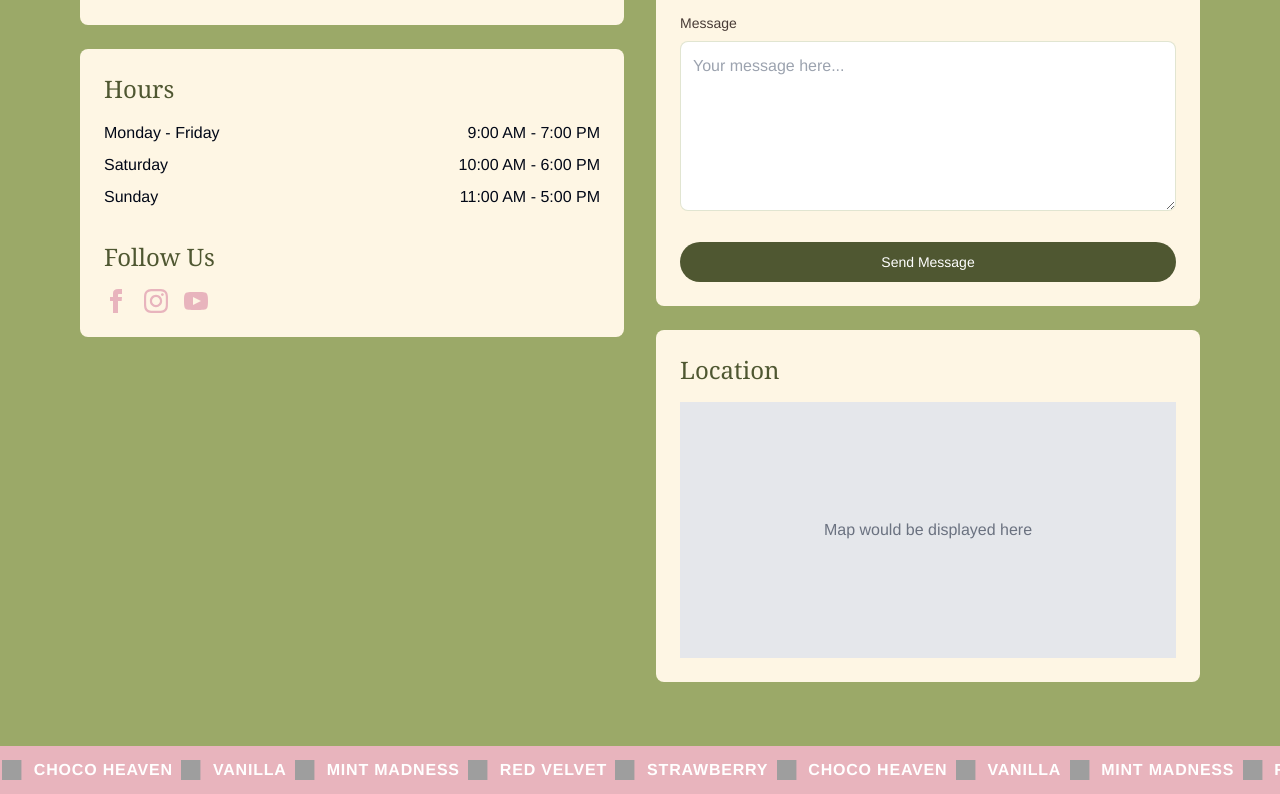
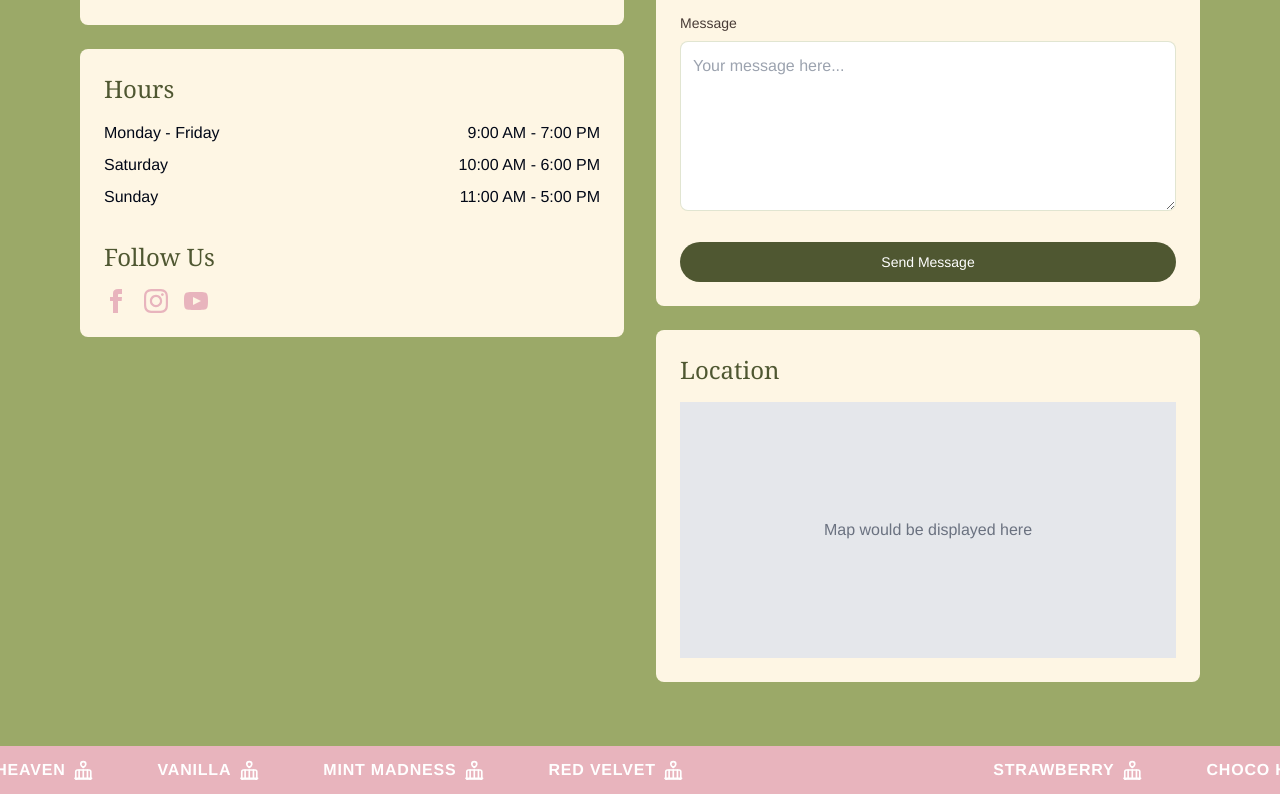
Before and after one commit to Khushi181104/hush-sweet-website-bake, a React (Vite) app: page /contact in a window 1280 px wide. Shown: the part 525-1319 px from the top of the page. Built offline with nearby package versions, Linux system fonts and the light colour scheme; grey boxes are pictures that could not be loaded.

Commit message:
Refactor: Implement marquee scroll with keyframes
Refactor the marquee scroll animation to use keyframes and a different strawberry icon.

```diff
--- a/src/components/Layout.tsx
+++ b/src/components/Layout.tsx
@@ -92,41 +92,122 @@ const Layout: React.FC<LayoutProps> = ({ children }) => {
         {children}
       </main>
 
-      {/* Flavor Banner with Cupcake Icons */}
+      {/* Flavor Banner with White Cupcake Icons */}
       <div className="bg-hush-pink py-3 overflow-hidden">
         <div className="scroll-container">
-          <div className="scroll-content animate-marquee whitespace-nowrap flex items-center">
-            <span className="flex items-center mx-4 text-white font-semibold tracking-wider">
-              STRAWBERRY <img src="https://cdn-icons-png.flaticon.com/512/193/193777.png" alt="cupcake" className="w-5 h-5 ml-2" />
-            </span>
-            <span className="flex items-center mx-4 text-white font-semibold tracking-wider">
-              CHOCO HEAVEN <img src="https://cdn-icons-png.flaticon.com/512/193/193777.png" alt="cupcake" className="w-5 h-5 ml-2" />
-            </span>
-            <span className="flex items-center mx-4 text-white font-semibold tracking-wider">
-              VANILLA <img src="https://cdn-icons-png.flaticon.com/512/193/193777.png" alt="cupcake" className="w-5 h-5 ml-2" />
-            </span>
-            <span className="flex items-center mx-4 text-white font-semibold tracking-wider">
-              MINT MADNESS <img src="https://cdn-icons-png.flaticon.com/512/193/193777.png" alt="cupcake" className="w-5 h-5 ml-2" />
-            </span>
-            <span className="flex items-center mx-4 text-white font-semibold tracking-wider">
-              RED VELVET <img src="https://cdn-icons-png.flaticon.com/512/193/193777.png" alt="cupcake" className="w-5 h-5 ml-2" />
-            </span>
-            {/* Duplicate items to create continuous effect */}
-            <span className="flex items-center mx-4 text-white font-semibold tracking-wider">
-              STRAWBERRY <img src="https://cdn-icons-png.flaticon.com/512/193/193777.png" alt="cupcake" className="w-5 h-5 ml-2" />
-            </span>
-            <span className="flex items-center mx-4 text-white font-semibold tracking-wider">
-              CHOCO HEAVEN <img src="https://cdn-icons-png.flaticon.com/512/193/193777.png" alt="cupcake" className="w-5 h-5 ml-2" />
-            </span>
-            <span className="flex items-center mx-4 text-white font-semibold tracking-wider">
-              VANILLA <img src="https://cdn-icons-png.flaticon.com/512/193/193777.png" alt="cupcake" className="w-5 h-5 ml-2" />
-            </span>
-            <span className="flex items-center mx-4 text-white font-semibold tracking-wider">
-              MINT MADNESS <img src="https://cdn-icons-png.flaticon.com/512/193/193777.png" alt="cupcake" className="w-5 h-5 ml-2" />
-            </span>
-            <span className="flex items-center mx-4 text-white font-semibold tracking-wider">
-              RED VELVET <img src="https://cdn-icons-png.flaticon.com/512/193/193777.png" alt="cupcake" className="w-5 h-5 ml-2" />
-            </span>
+          <div className="scroll-text">
+            <div className="scroll-item">
+              <span className="text-white font-semibold tracking-wider mr-2">STRAWBERRY</span>
+              <svg xmlns="http://www.w3.org/2000/svg" width="20" height="20" viewBox="0 0 24 24" fill="none" stroke="white" strokeWidth="2" strokeLinecap="round" strokeLinejoin="round" className="lucide lucide-cupcake">
+                <path d="M12 2a3 3 0 0 0-3 3c0 1.6.96 2.4 3 4 2.04-1.6 3-2.4 3-4a3 3 0 0 0-3-3Z"/>
+                <rect width="18" height="12" x="3" y="12" rx="2"/>
+                <path d="M2 22h20"/>
+                <path d="M7 12v10"/>
+                <path d="M17 12v10"/>
+                <path d="M12 12v10"/>
+              </svg>
+            </div>
+            <div className="scroll-item">
+              <span className="text-white font-semibold tracking-wider mr-2">CHOCO HEAVEN</span>
+              <svg xmlns="http://www.w3.org/2000/svg" width="20" height="20" viewBox="0 0 24 24" fill="none" stroke="white" strokeWidth="2" strokeLinecap="round" strokeLinejoin="round" className="lucide lucide-cupcake">
+                <path d="M12 2a3 3 0 0 0-3 3c0 1.6.96 2.4 3 4 2.04-1.6 3-2.4 3-4a3 3 0 0 0-3-3Z"/>
+                <rect width="18" height="12" x="3" y="12" rx="2"/>
+                <path d="M2 22h20"/>
+                <path d="M7 12v10"/>
+                <path d="M17 12v10"/>
+                <path d="M12 12v10"/>
+              </svg>
+            </div>
+            <div className="scroll-item">
+              <span className="text-white font-semibold tracking-wider mr-2">VANILLA</span>
+              <svg xmlns="http://www.w3.org/2000/svg" width="20" height="20" viewBox="0 0 24 24" fill="none" stroke="white" strokeWidth="2" strokeLinecap="round" strokeLinejoin="round" className="lucide lucide-cupcake">
+                <path d="M12 2a3 3 0 0 0-3 3c0 1.6.96 2.4 3 4 2.04-1.6 3-2.4 3-4a3 3 0 0 0-3-3Z"/>
+                <rect width="18" height="12" x="3" y="12" rx="2"/>
+                <path d="M2 22h20"/>
+                <path d="M7 12v10"/>
+                <path d="M17 12v10"/>
+                <path d="M12 12v10"/>
+              </svg>
+            </div>
+            <div className="scroll-item">
+              <span className="text-white font-semibold tracking-wider mr-2">MINT MADNESS</span>
+              <svg xmlns="http://www.w3.org/2000/svg" width="20" height="20" viewBox="0 0 24 24" fill="none" stroke="white" strokeWidth="2" strokeLinecap="round" strokeLinejoin="round" className="lucide lucide-cupcake">
+                <path d="M12 2a3 3 0 0 0-3 3c0 1.6.96 2.4 3 4 2.04-1.6 3-2.4 3-4a3 3 0 0 0-3-3Z"/>
+                <rect width="18" height="12" x="3" y="12" rx="2"/>
+                <path d="M2 22h20"/>
+                <path d="M7 12v10"/>
+                <path d="M17 12v10"/>
+                <path d="M12 12v10"/>
+              </svg>
+            </div>
+            <div className="scroll-item">
+              <span className="text-white font-semibold tracking-wider mr-2">RED VELVET</span>
+              <svg xmlns="http://www.w3.org/2000/svg" width="20" height="20" viewBox="0 0 24 24" fill="none" stroke="white" strokeWidth="2" strokeLinecap="round" strokeLinejoin="round" className="lucide lucide-cupcake">
+                <path d="M12 2a3 3 0 0 0-3 3c0 1.6.96 2.4 3 4 2.04-1.6 3-2.4 3-4a3 3 0 0 0-3-3Z"/>
+                <rect width="18" height="12" x="3" y="12" rx="2"/>
+                <path d="M2 22h20"/>
+                <path d="M7 12v10"/>
+                <path d="M17 12v10"/>
+                <path d="M12 12v10"/>
+              </svg>
+            </div>
+          </div>
+          <div className="scroll-text">
+            <div className="scroll-item">
+              <span className="text-white font-semibold tracking-wider mr-2">STRAWBERRY</span>
+              <svg xmlns="http://www.w3.org/2000/svg" width="20" height="20" viewBox="0 0 24 24" fill="none" stroke="white" strokeWidth="2" strokeLinecap="round" strokeLinejoin="round" className="lucide lucide-cupcake">
+                <path d="M12 2a3 3 0 0 0-3 3c0 1.6.96 2.4 3 4 2.04-1.6 3-2.4 3-4a3 3 0 0 0-3-3Z"/>
+                <rect width="18" height="12" x="3" y="12" rx="2"/>
+                <path d="M2 22h20"/>
+                <path d="M7 12v10"/>
+                <path d="M17 12v10"/>
+                <path d="M12 12v10"/>
+              </svg>
+            </div>
+            <div className="scroll-item">
+              <span className="text-white font-semibold tracking-wider mr-2">CHOCO HEAVEN</span>
+              <svg xmlns="http://www.w3.org/2000/svg" width="20" height="20" viewBox="0 0 24 24" fill="none" stroke="white" strokeWidth="2" strokeLinecap="round" strokeLinejoin="round" className="lucide lucide-cupcake">
+                <path d="M12 2a3 3 0 0 0-3 3c0 1.6.96 2.4 3 4 2.04-1.6 3-2.4 3-4a3 3 0 0 0-3-3Z"/>
+                <rect width="18" height="12" x="3" y="12" rx="2"/>
+                <path d="M2 22h20"/>
+                <path d="M7 12v10"/>
+                <path d="M17 12v10"/>
+                <path d="M12 12v10"/>
+              </svg>
+            </div>
+            <div className="scroll-item">
+              <span className="text-white font-semibold tracking-wider mr-2">VANILLA</span>
+              <svg xmlns="http://www.w3.org/2000/svg" width="20" height="20" viewBox="0 0 24 24" fill="none" stroke="white" strokeWidth="2" strokeLinecap="round" strokeLinejoin="round" className="lucide lucide-cupcake">
+                <path d="M12 2a3 3 0 0 0-3 3c0 1.6.96 2.4 3 4 2.04-1.6 3-2.4 3-4a3 3 0 0 0-3-3Z"/>
+                <rect width="18" height="12" x="3" y="12" rx="2"/>
+                <path d="M2 22h20"/>
+                <path d="M7 12v10"/>
+                <path d="M17 12v10"/>
+                <path d="M12 12v10"/>
+              </svg>
+            </div>
+            <div className="scroll-item">
+              <span className="text-white font-semibold tracking-wider mr-2">MINT MADNESS</span>
+              <svg xmlns="http://www.w3.org/2000/svg" width="20" height="20" viewBox="0 0 24 24" fill="none" stroke="white" strokeWidth="2" strokeLinecap="round" strokeLinejoin="round" className="lucide lucide-cupcake">
+                <path d="M12 2a3 3 0 0 0-3 3c0 1.6.96 2.4 3 4 2.04-1.6 3-2.4 3-4a3 3 0 0 0-3-3Z"/>
+                <rect width="18" height="12" x="3" y="12" rx="2"/>
+                <path d="M2 22h20"/>
+                <path d="M7 12v10"/>
+                <path d="M17 12v10"/>
+                <path d="M12 12v10"/>
+              </svg>
+            </div>
+            <div className="scroll-item">
+              <span className="text-white font-semibold tracking-wider mr-2">RED VELVET</span>
+              <svg xmlns="http://www.w3.org/2000/svg" width="20" height="20" viewBox="0 0 24 24" fill="none" stroke="white" strokeWidth="2" strokeLinecap="round" strokeLinejoin="round" className="lucide lucide-cupcake">
+                <path d="M12 2a3 3 0 0 0-3 3c0 1.6.96 2.4 3 4 2.04-1.6 3-2.4 3-4a3 3 0 0 0-3-3Z"/>
+                <rect width="18" height="12" x="3" y="12" rx="2"/>
+                <path d="M2 22h20"/>
+                <path d="M7 12v10"/>
+                <path d="M17 12v10"/>
+                <path d="M12 12v10"/>
+              </svg>
+            </div>
           </div>
         </div>
       </div>
--- a/src/index.css
+++ b/src/index.css
@@ -1,4 +1,3 @@
-
 @tailwind base;
 @tailwind components;
 @tailwind utilities;
@@ -102,27 +101,34 @@
 }
 
 @layer utilities {
-  .animate-marquee {
-    animation: marquee 25s linear infinite;
-  }
-
-  @keyframes marquee {
+  @keyframes scroll {
     0% {
       transform: translateX(0);
     }
     100% {
-      transform: translateX(-50%);
+      transform: translateX(-100%);
     }
   }
 
   .scroll-container {
     width: 100%;
+    display: flex;
     overflow: hidden;
+    position: relative;
   }
 
-  .scroll-content {
+  .scroll-text {
     display: flex;
+    gap: 3rem;
+    animation: scroll 25s linear infinite;
     white-space: nowrap;
-    animation: marquee 25s linear infinite;
+    min-width: 100%;
+    padding-right: 3rem;
+  }
+
+  .scroll-item {
+    display: flex;
+    align-items: center;
+    margin-right: 1rem;
   }
 }
```
